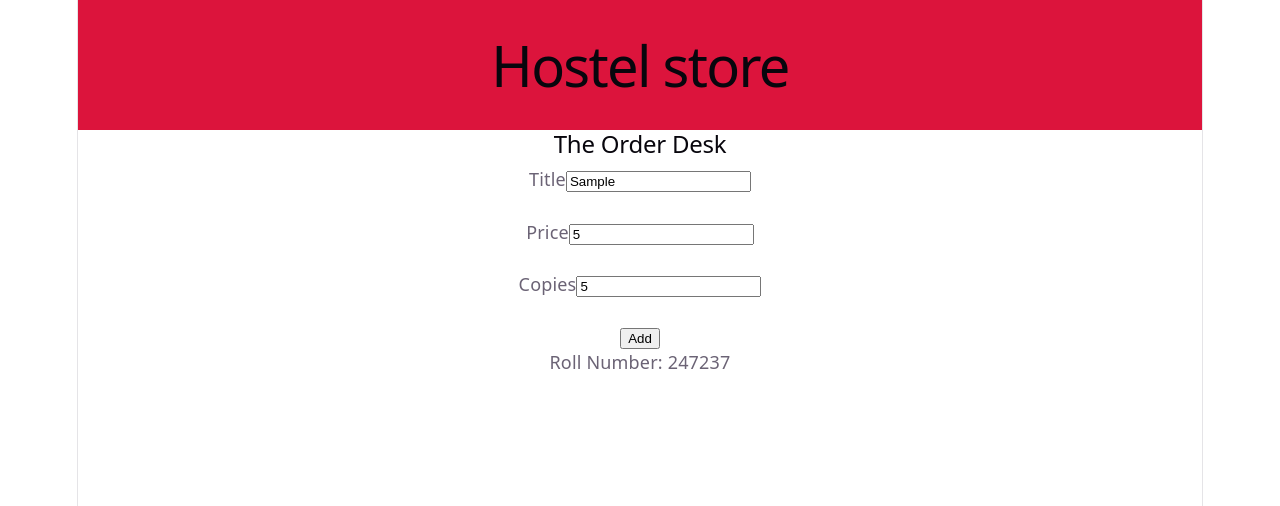
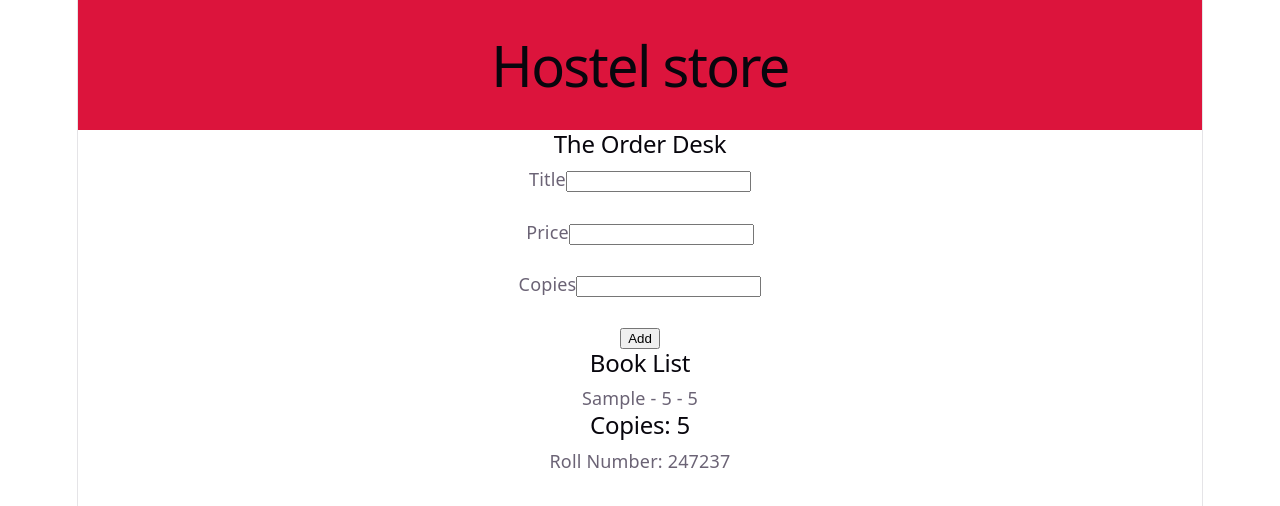
Before and after one commit to SufyanAmjad804/f24a-247237-lab8, a React (Vite) app: page / in a window 1280 px wide. Both pictures are taken after typing "Sample", "5", "5" into the empty fields and a click on the button "Add". Shown: the top 506 px of the page. Built offline with nearby package versions, Linux system fonts and the light colour scheme.

Commit message:
1 The book slip — Add

```diff
--- a/src/App.jsx
+++ b/src/App.jsx
@@ -1,64 +1,79 @@
+
 import { useState } from "react";
 
-
-
-
-
-function BookSlip() {
+function BookSlip({ onAdd }) {
   const [title, setTitle] = useState("");
   const [price, setPrice] = useState("");
   const [copies, setCopies] = useState("");
+
+  function handleAdd() {
+    if (title.trim() === "" || price.trim() === "" || copies.trim() === "") {
+      return;
+    }
+
+    onAdd({
+      title: title,
+      price: Number(price),
+      copies: Number(copies)
+    });
+
+    setTitle("");
+    setPrice("");
+    setCopies("");
+  }
 
   return (
     <div>
       <h2>The Order Desk</h2>
 
       <label>Title</label>
-      <input
-        type="text"
-        value={title}
-        onChange={(e) => setTitle(e.target.value)}
-      />
+      <input value={title} onChange={(e) => setTitle(e.target.value)} />
 
       <br /><br />
 
       <label>Price</label>
-      <input
-        type="number"
-        value={price}
-        onChange={(e) => setPrice(e.target.value)}
-      />
+      <input type="number" value={price} onChange={(e) => setPrice(e.target.value)} />
 
       <br /><br />
 
       <label>Copies</label>
-      <input
-        type="number"
-        value={copies}
-        onChange={(e) => setCopies(e.target.value)}
-      />
+      <input type="number" value={copies} onChange={(e) => setCopies(e.target.value)} />
 
       <br /><br />
 
-      <button>Add</button>
+      <button onClick={handleAdd}>Add</button>
     </div>
   );
 }
 
 function App() {
+  const [books, setBooks] = useState([]);
+
+  function addBook(book) {
+    setBooks((previousBooks) => [...previousBooks, book]);
+  }
+
   return (
     <div>
       <header style={{ backgroundColor: "crimson", color: "white", padding: "20px" }}>
         <h1>Hostel store</h1>
       </header>
 
+      <main>
+        <BookSlip onAdd={addBook} />
 
+        <h2>Book List</h2>
 
-      <main>
-        <BookSlip />
+        {books.map((book, index) => (
+          <p key={index}>
+            {book.title} - {book.price} - {book.copies}
+          </p>
+        ))}
+
+        <h2>Copies: {books.reduce((sum, book) => sum + book.copies, 0)}</h2>
       </main>
 
-      <footer>Roll Number:  247237</footer>
+      <footer>Roll Number: 247237</footer>
     </div>
   );
 }
```
